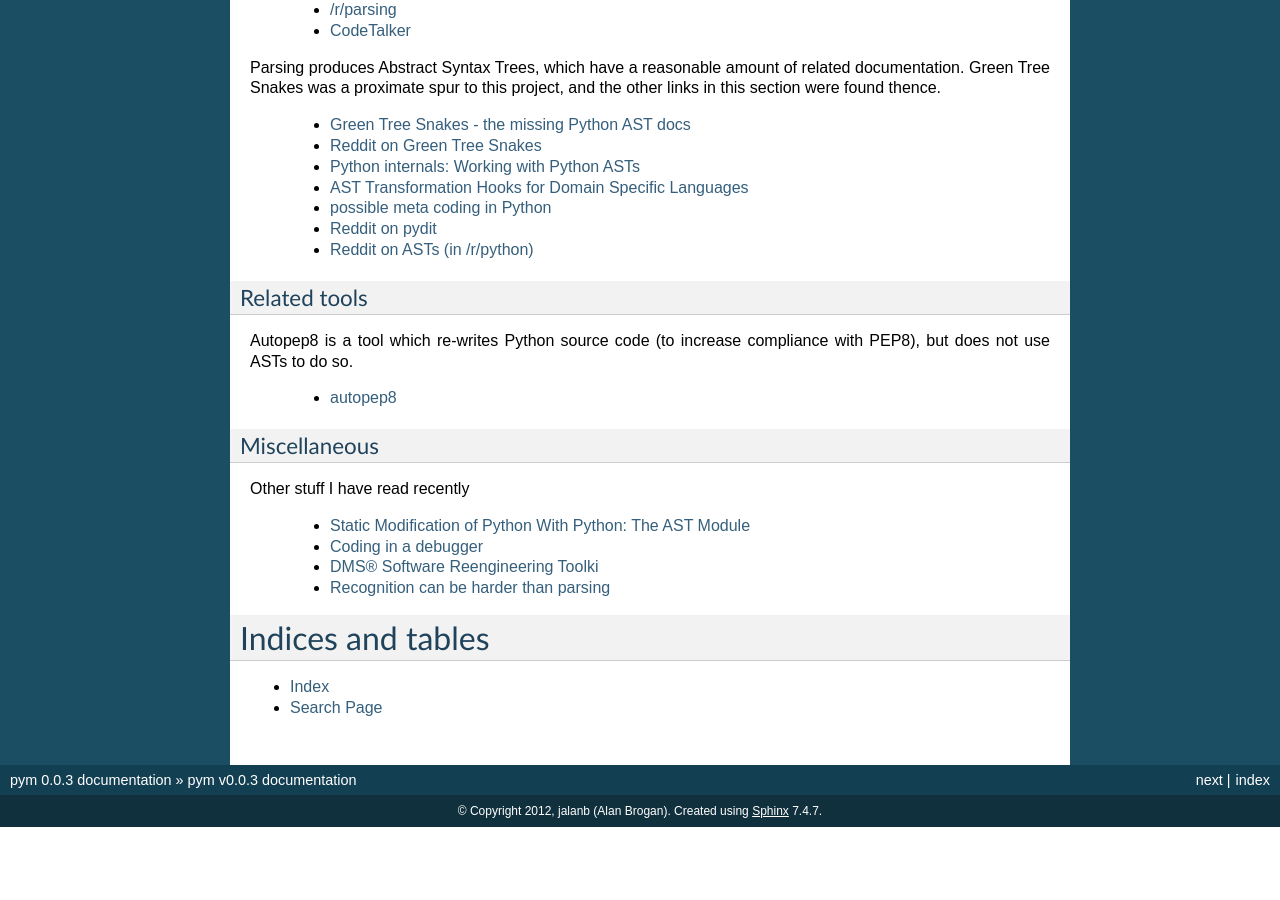
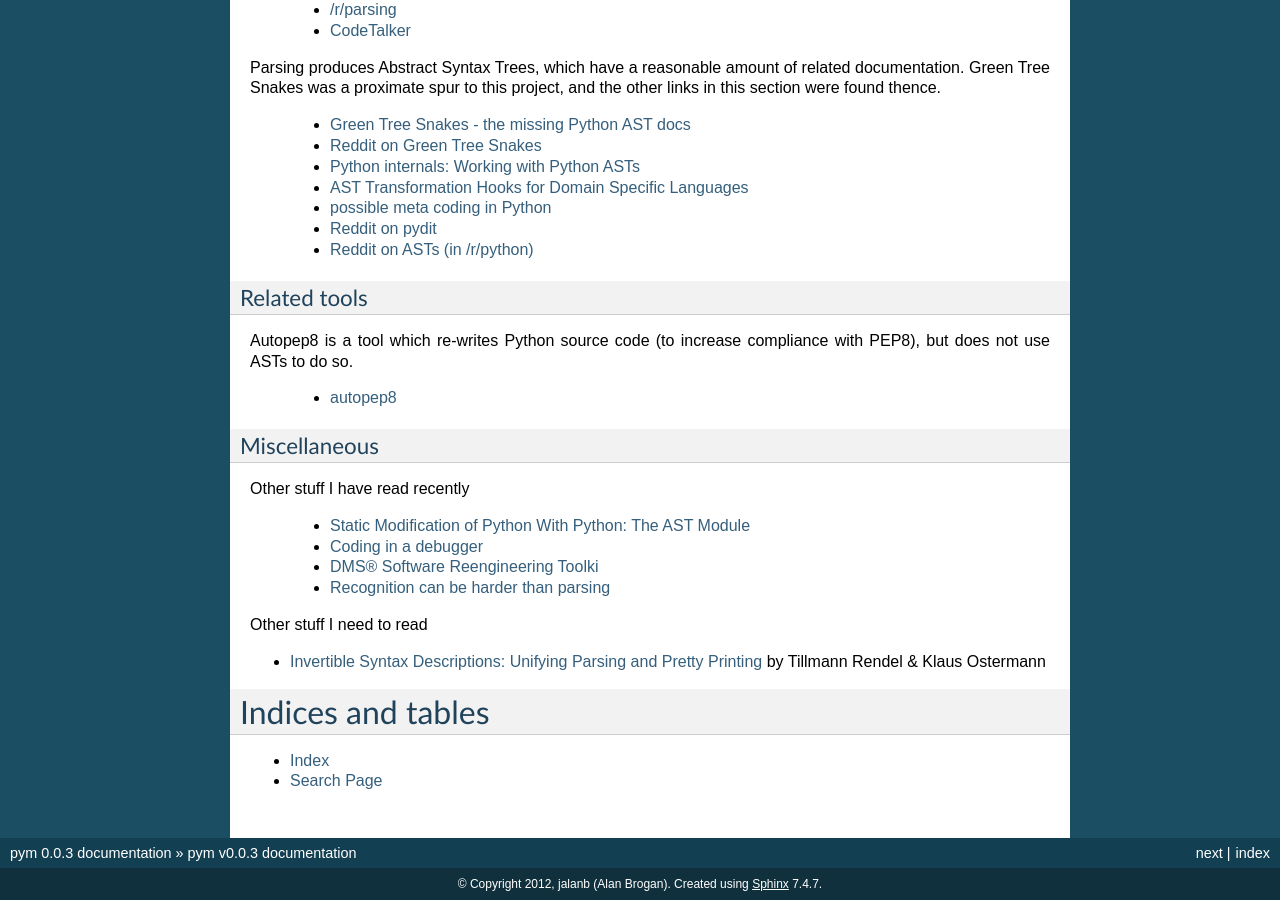
Before and after one commit to jalanb/pym, a Sphinx documentation site: the page built from docs/index.rst, in a window 1280 px wide and 900 px high, scrolled down 785 px. Built offline with Sphinx 7.4.7, drawn with Linux system fonts in a browser that asks for light colours; formulas are drawn with MathJax 3; before the commit the page ends 1612 px from its top, so only the background shows below that.

Commit message:
Add link to interesting paper

```diff
--- a/docs/index.rst
+++ b/docs/index.rst
@@ -71,6 +71,10 @@ Other stuff I have read recently
   * `DMS® Software Reengineering Toolki <http://www.semanticdesigns.com/Products/DMS/DMSToolkit.html>`_
   * `Recognition can be harder than parsing <http://www.academia.edu/798690/Recognition_can_be_harder_than_parsing>`_
 
+Other stuff I need to read
+
+* `Invertible Syntax Descriptions: Unifying Parsing and Pretty Printing <http://www.informatik.uni-marburg.de/~rendel/unparse/rendel10invertible.pdf>`_ by Tillmann Rendel & Klaus Ostermann
+
 Indices and tables
 ==================
 
```
